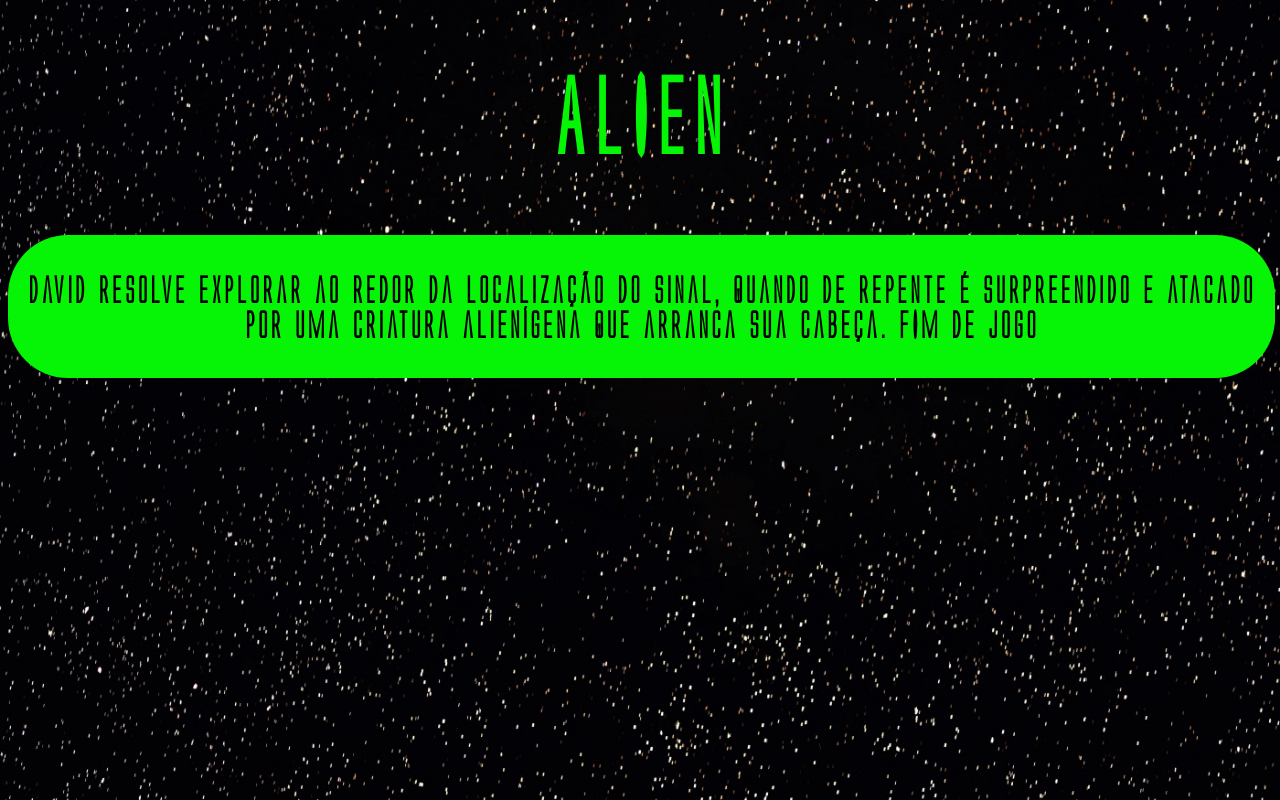
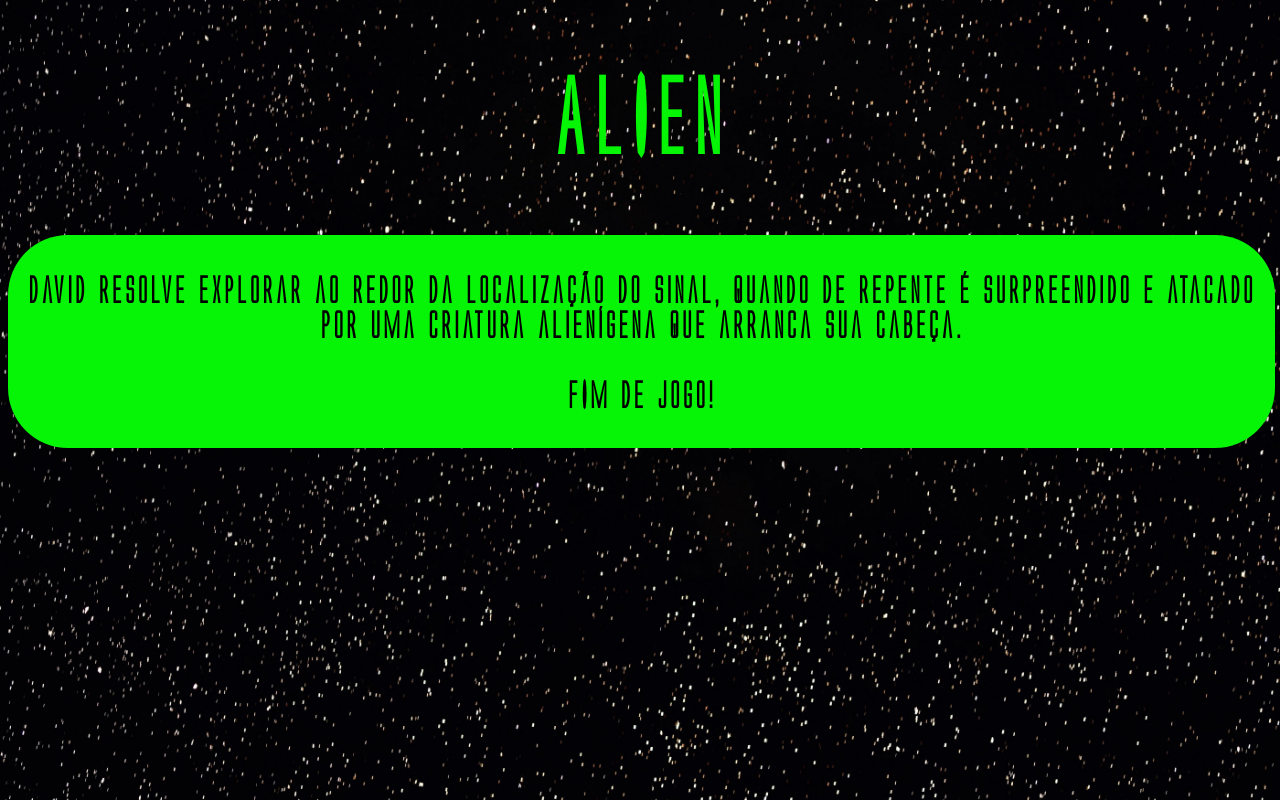
Before and after one commit to Sinariac/Projeto-Alien, a plain HTML site: page david/davidfimdejogo.html in a window 1280 px wide. Drawn offline with Linux system fonts and the light colour scheme.

Commit message:
correção

```diff
--- a/david/davidfimdejogo.html
+++ b/david/davidfimdejogo.html
@@ -20,7 +20,10 @@
     localização do sinal, quando de
     repente é surpreendido e atacado por
     uma criatura alienígena que arranca
-    sua cabeça. FIM DE JOGO
+    sua cabeça.
+</p>
+<p>
+    FIM DE JOGO!
 </p>
 </div>
 </main>
```
